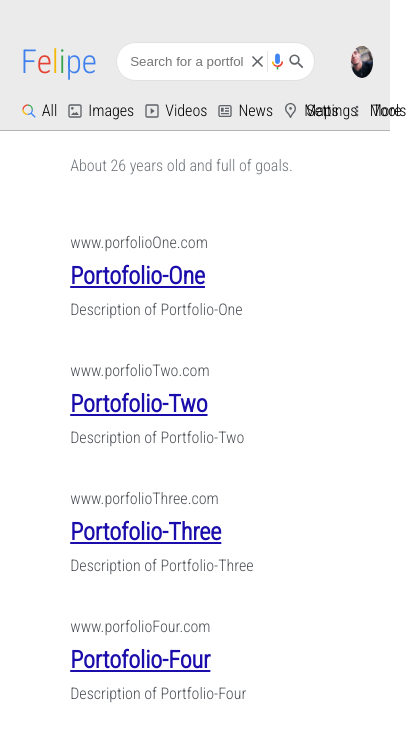
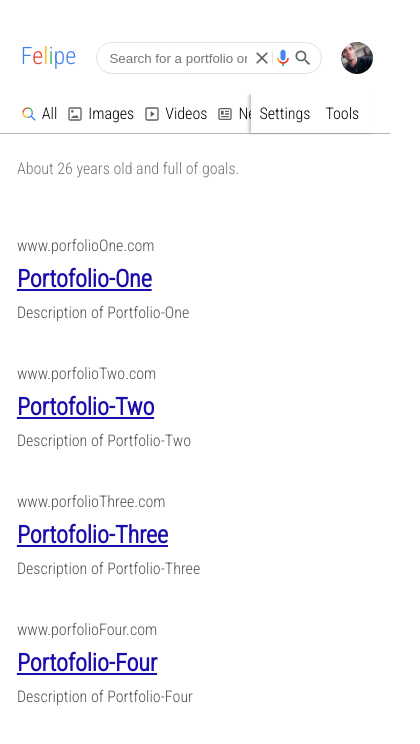
Before and after one commit to cristianfelipe94/Sass-BEM-AtomicDesign-React, a React app: page / in a window 390 px wide. Shown: the top 744 px of the page, 420 px wide, since content can reach past the window. Built offline with nearby package versions, Linux system fonts and the light colour scheme.

Commit message:
Haved added media queries for mobile 780px, added a scroll in mobile.

```diff
--- a/src/App.js
+++ b/src/App.js
@@ -87,7 +87,6 @@
           </div>
 
           <div className="profile">
-            <span className="icon icon--menu"></span>
             <span className="icon icon--account"></span>
           </div>
         </div>
@@ -98,8 +97,8 @@
           </div>
 
           <div className="navigation__bottom--right">
-              <p class="navigation__bottom_label">Settings</p>
-              <p class="navigation__bottom_label">Tools</p>
+              <p className="navigation__bottom_label">Settings</p>
+              <p className="navigation__bottom_label">Tools</p>
           </div>
         </div>
       </div>
--- a/src/NavigationBottom.js
+++ b/src/NavigationBottom.js
@@ -3,34 +3,34 @@
 function NavigationBottom() {
   return (
     <React.Fragment>
-      <div class="navigation__bottom_tab">
-        <svg class="icon" focusable="false" viewBox="0 0 24 24"><path d="M10 2v2a6 6 0 0 1 6 6h2a8 8 0 0 0-8-8" fill="#34A853"></path><path d="M10 4V2a8 8 0 0 0-8 8h2c0-3.3 2.7-6 6-6" fill="#EA4335"></path><path d="M4 10H2a8 8 0 0 0 8 8v-2c-3.3 0-6-2.69-6-6" fill="#FBBC04"></path><path d="M22 20.59l-5.69-5.69A7.96 7.96 0 0 0 18 10h-2a6 6 0 0 1-6 6v2c1.85 0 3.52-.64 4.88-1.68l5.69 5.69L22 20.59" fill="#4285F4"></path></svg>
-        <p class="navigation__bottom_label">All</p>
+      <div className="navigation__bottom_tab">
+        <svg className="icon" focusable="false" viewBox="0 0 24 24"><path d="M10 2v2a6 6 0 0 1 6 6h2a8 8 0 0 0-8-8" fill="#34A853"></path><path d="M10 4V2a8 8 0 0 0-8 8h2c0-3.3 2.7-6 6-6" fill="#EA4335"></path><path d="M4 10H2a8 8 0 0 0 8 8v-2c-3.3 0-6-2.69-6-6" fill="#FBBC04"></path><path d="M22 20.59l-5.69-5.69A7.96 7.96 0 0 0 18 10h-2a6 6 0 0 1-6 6v2c1.85 0 3.52-.64 4.88-1.68l5.69 5.69L22 20.59" fill="#4285F4"></path></svg>
+        <p className="navigation__bottom_label">All</p>
       </div>
 
-      <div class="navigation__bottom_tab">
-        <svg class="icon" focusable="false" viewBox="0 0 24 24"><path d="M14 13l4 5H6l4-4 1.79 1.78L14 13zm-6.01-2.99A2 2 0 0 0 8 6a2 2 0 0 0-.01 4.01zM22 5v14a3 3 0 0 1-3 2.99H5c-1.64 0-3-1.36-3-3V5c0-1.64 1.36-3 3-3h14c1.65 0 3 1.36 3 3zm-2.01 0a1 1 0 0 0-1-1H5a1 1 0 0 0-1 1v14a1 1 0 0 0 1 1h7v-.01h7a1 1 0 0 0 1-1V5" fill="#5f6368"></path></svg>
-        <p class="navigation__bottom_label">Images</p>
+      <div className="navigation__bottom_tab">
+        <svg className="icon" focusable="false" viewBox="0 0 24 24"><path d="M14 13l4 5H6l4-4 1.79 1.78L14 13zm-6.01-2.99A2 2 0 0 0 8 6a2 2 0 0 0-.01 4.01zM22 5v14a3 3 0 0 1-3 2.99H5c-1.64 0-3-1.36-3-3V5c0-1.64 1.36-3 3-3h14c1.65 0 3 1.36 3 3zm-2.01 0a1 1 0 0 0-1-1H5a1 1 0 0 0-1 1v14a1 1 0 0 0 1 1h7v-.01h7a1 1 0 0 0 1-1V5" fill="#5f6368"></path></svg>
+        <p className="navigation__bottom_label">Images</p>
       </div>
 
-      <div class="navigation__bottom_tab">
-        <svg class="icon" focusable="false" viewBox="0 0 24 24"><path d="M10 16.5l6-4.5-6-4.5v9zM5 20h14a1 1 0 0 0 1-1V5a1 1 0 0 0-1-1H5a1 1 0 0 0-1 1v14a1 1 0 0 0 1 1zm14.5 2H5a3 3 0 0 1-3-3V4.4A2.4 2.4 0 0 1 4.4 2h15.2A2.4 2.4 0 0 1 22 4.4v15.1a2.5 2.5 0 0 1-2.5 2.5" fill="#5f6368"></path></svg>
-        <p class="navigation__bottom_label">Videos</p>
+      <div className="navigation__bottom_tab">
+        <svg className="icon" focusable="false" viewBox="0 0 24 24"><path d="M10 16.5l6-4.5-6-4.5v9zM5 20h14a1 1 0 0 0 1-1V5a1 1 0 0 0-1-1H5a1 1 0 0 0-1 1v14a1 1 0 0 0 1 1zm14.5 2H5a3 3 0 0 1-3-3V4.4A2.4 2.4 0 0 1 4.4 2h15.2A2.4 2.4 0 0 1 22 4.4v15.1a2.5 2.5 0 0 1-2.5 2.5" fill="#5f6368"></path></svg>
+        <p className="navigation__bottom_label">Videos</p>
       </div>
 
-      <div class="navigation__bottom_tab">
-        <svg class="icon" focusable="false" viewBox="0 0 24 24"><path d="M12 11h6v2h-6v-2zm-6 6h12v-2H6v2zm0-4h4V7H6v6zm16-7.22v12.44c0 1.54-1.34 2.78-3 2.78H5c-1.64 0-3-1.25-3-2.78V5.78C2 4.26 3.36 3 5 3h14c1.64 0 3 1.25 3 2.78zM19.99 12V5.78c0-.42-.46-.78-1-.78H5c-.54 0-1 .36-1 .78v12.44c0 .42.46.78 1 .78h14c.54 0 1-.36 1-.78V12zM12 9h6V7h-6v2" fill="#5f6368"></path></svg>
-        <p class="navigation__bottom_label">News</p>
+      <div className="navigation__bottom_tab">
+        <svg className="icon" focusable="false" viewBox="0 0 24 24"><path d="M12 11h6v2h-6v-2zm-6 6h12v-2H6v2zm0-4h4V7H6v6zm16-7.22v12.44c0 1.54-1.34 2.78-3 2.78H5c-1.64 0-3-1.25-3-2.78V5.78C2 4.26 3.36 3 5 3h14c1.64 0 3 1.25 3 2.78zM19.99 12V5.78c0-.42-.46-.78-1-.78H5c-.54 0-1 .36-1 .78v12.44c0 .42.46.78 1 .78h14c.54 0 1-.36 1-.78V12zM12 9h6V7h-6v2" fill="#5f6368"></path></svg>
+        <p className="navigation__bottom_label">News</p>
       </div>
 
-      <div class="navigation__bottom_tab">
-        <svg class="icon" focusable="false" viewBox="0 0 16 16"><path d="M7.503 0c3.09 0 5.502 2.487 5.502 5.427 0 2.337-1.13 3.694-2.26 5.05-.454.528-.906 1.13-1.358 1.734-.452.603-.754 1.508-.98 1.96-.226.452-.377.829-.904.829-.528 0-.678-.377-.905-.83-.226-.451-.527-1.356-.98-1.959-.452-.603-.904-1.206-1.356-1.734C3.132 9.121 2 7.764 2 5.427 2 2.487 4.412 0 7.503 0zm0 1.364c-2.283 0-4.14 1.822-4.14 4.063 0 1.843.86 2.873 1.946 4.177.468.547.942 1.178 1.4 1.79.34.452.596.99.794 1.444.198-.455.453-.992.793-1.445.459-.61.931-1.242 1.413-1.803 1.074-1.29 1.933-2.32 1.933-4.163 0-2.24-1.858-4.063-4.139-4.063zm0 2.734a1.33 1.33 0 11-.001 2.658 1.33 1.33 0 010-2.658" fill="#5f6368"></path></svg>
-        <p class="navigation__bottom_label">Maps</p>
+      <div className="navigation__bottom_tab">
+        <svg className="icon" focusable="false" viewBox="0 0 16 16"><path d="M7.503 0c3.09 0 5.502 2.487 5.502 5.427 0 2.337-1.13 3.694-2.26 5.05-.454.528-.906 1.13-1.358 1.734-.452.603-.754 1.508-.98 1.96-.226.452-.377.829-.904.829-.528 0-.678-.377-.905-.83-.226-.451-.527-1.356-.98-1.959-.452-.603-.904-1.206-1.356-1.734C3.132 9.121 2 7.764 2 5.427 2 2.487 4.412 0 7.503 0zm0 1.364c-2.283 0-4.14 1.822-4.14 4.063 0 1.843.86 2.873 1.946 4.177.468.547.942 1.178 1.4 1.79.34.452.596.99.794 1.444.198-.455.453-.992.793-1.445.459-.61.931-1.242 1.413-1.803 1.074-1.29 1.933-2.32 1.933-4.163 0-2.24-1.858-4.063-4.139-4.063zm0 2.734a1.33 1.33 0 11-.001 2.658 1.33 1.33 0 010-2.658" fill="#5f6368"></path></svg>
+        <p className="navigation__bottom_label">Maps</p>
       </div>
 
-      <div class="navigation__bottom_tab">
-        <svg class="icon" focusable="false" xmlns="http://www.w3.org/2000/svg" viewBox="0 0 24 24"><path d="M12 8c1.1 0 2-.9 2-2s-.9-2-2-2-2 .9-2 2 .9 2 2 2zm0 2c-1.1 0-2 .9-2 2s.9 2 2 2 2-.9 2-2-.9-2-2-2zm0 6c-1.1 0-2 .9-2 2s.9 2 2 2 2-.9 2-2-.9-2-2-2z" fill="#5f6368"></path></svg>
-        <p class="navigation__bottom_label">More</p>
+      <div className="navigation__bottom_tab">
+        <svg className="icon" focusable="false" xmlns="http://www.w3.org/2000/svg" viewBox="0 0 24 24"><path d="M12 8c1.1 0 2-.9 2-2s-.9-2-2-2-2 .9-2 2 .9 2 2 2zm0 2c-1.1 0-2 .9-2 2s.9 2 2 2 2-.9 2-2-.9-2-2-2zm0 6c-1.1 0-2 .9-2 2s.9 2 2 2 2-.9 2-2-.9-2-2-2z" fill="#5f6368"></path></svg>
+        <p className="navigation__bottom_label">More</p>
       </div>
     </React.Fragment>
   )
--- a/src/index.scss
+++ b/src/index.scss
@@ -21,16 +21,29 @@
   display: flex;
   flex-direction: column;
   padding: 5vh 2vh 0 2vh;
-  background-color: $background-color;
+  max-width: 1024px;
+  margin: 0 auto;
 
   .navigation__top {
     display: flex;
     flex-direction: row;
-    margin: 0 0 10px 0;
+    padding: 0 0 10px 0;
+    background-color: white;
+    z-index: 2;
+
+    @media only screen and (max-width: 780px) {
+      padding: 0 0 20px 0;
+    }
 
     .username {
       font-size: 33px;
       margin: 0 0 0 1vw;
+      transition: font-size 0.5s;
+
+      @media only screen and (max-width: 780px) {
+        font-size: 24px;
+        transition: font-size 0.5s;
+      }
 
       .username__letter {
 
@@ -88,8 +101,6 @@
   .navigation__bottom {
     display: flex;
     flex-direction: row;
-    width: 70vw;
-    margin: 0 0 0 15vw;
 
     &_tab {
       display: flex;
@@ -124,12 +135,23 @@
       width: 16px;
       height: 16px;
     }
+
+    @media only screen and (max-width: 780px){
+      width: 65%;
+      overflow: hidden;
+      overflow-x: auto;
+    }
   }
 
   .navigation__bottom--right {
     display: flex;
     flex-direction: row;
     padding: 0 1vw;
+
+    @media only screen and (max-width: 780px){
+      box-shadow: -2px 0px 3px 0px rgba(32,33,36,0.28);
+      border-color: rgba(223,225,229,0);
+    }
   }
 
   .separator {
@@ -155,8 +177,12 @@
 .content {
   display: flex;
   flex-direction: column;
-  width: 60vw;
-  margin: 0 0 0 18vw;
+  margin: 0 auto;
+  max-width: 1024px;
+
+  @media only screen and (max-width: 780px) {
+    padding: 0 2vh 0 2vh;
+  }
 
   &__intro {
     color: #70757a;
@@ -213,7 +239,7 @@
     background-image: url("./assets/profile/userphoto.jpg");
     height: 32px;
     width: 32px;
-    border-radius: 50% 50%;
+    border-radius: 32px;
     background-size: cover;
     transform: scale(1);
     transition: 0.5s;
@@ -223,8 +249,4 @@
       transition: 0.5s;
     }
   }
-
-  &.icon--menu {
-    background-image: url("./assets/icon/icon--menu.svg");
-  }
 }
```
